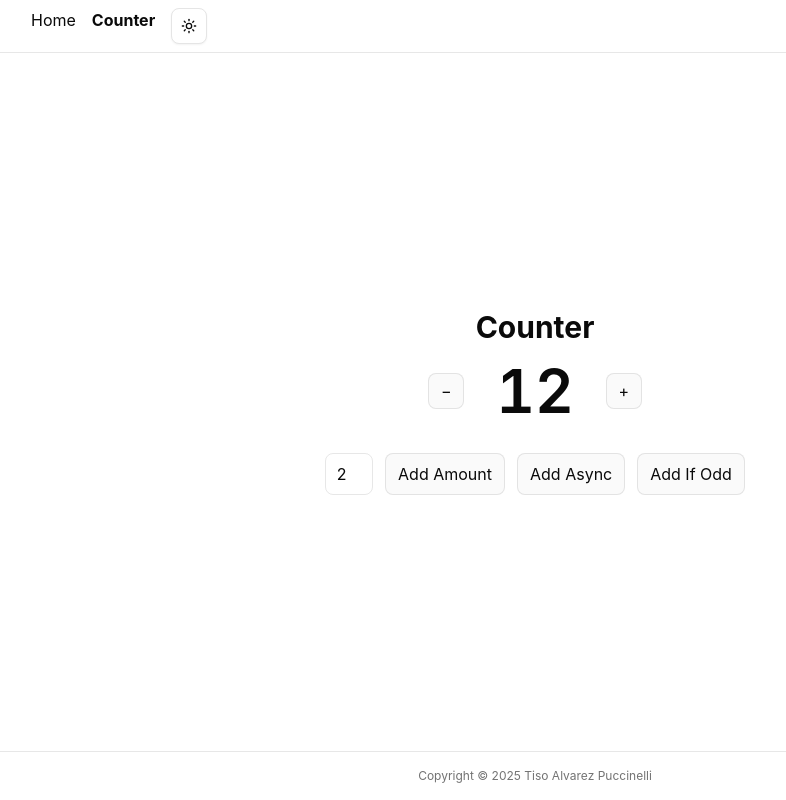
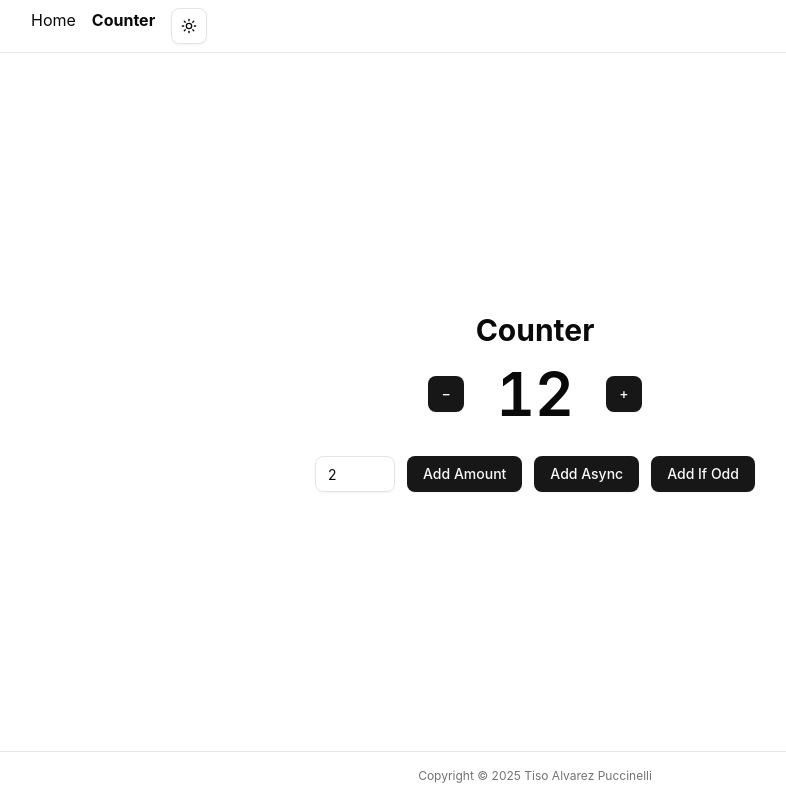
Before and after one commit to tisoap/react-vite-tailwind, a React (Vite) app: page /counter in a window 1280 px wide. Shown: the whole page, without its empty margins (105-891 px from the left). Built offline with nearby package versions, Linux system fonts and the light colour scheme.

Commit message:
Update counter page to use ShadCN

```diff
--- a/src/components/NumberInput/index.tsx
+++ /dev/null
@@ -1,19 +0,0 @@
-import type { ComponentProps } from "react";
-
-import { cn } from "@/lib/utils";
-
-export type NumberInputProps = Omit<ComponentProps<"input">, "type">;
-
-export const NumberInput = ({ className = "", ...props }: NumberInputProps) => {
-	return (
-		<input
-			className={cn(
-				"border-primary/10 bg-bg-primary-foreground w-12 rounded-md border py-2 text-center",
-				className,
-			)}
-			inputMode="numeric"
-			type="number"
-			{...props}
-		/>
-	);
-};
--- a/src/components/UIButton/index.tsx
+++ /dev/null
@@ -1,29 +0,0 @@
-import type { ComponentProps } from "react";
-
-import { cn } from "@/lib/utils";
-
-export interface UIButtonProps extends ComponentProps<"button"> {
-	square?: boolean;
-}
-
-export const UIButton = ({
-	className = "",
-	square = false,
-	type = "button",
-	...props
-}: UIButtonProps) => {
-	return (
-		<button
-			className={cn(
-				"border-primary/10 bg-primary-foreground hover:bg-primary/10 rounded-md border",
-				{
-					"grid h-9 w-9 place-items-center": square,
-					"px-3 py-2": !square,
-				},
-				className,
-			)}
-			type={type}
-			{...props}
-		/>
-	);
-};
--- a/src/routes/counter.tsx
+++ b/src/routes/counter.tsx
@@ -1,9 +1,9 @@
 import { createFileRoute } from "@tanstack/react-router";
 import { useState } from "react";
 
-import { NumberInput } from "@/components/NumberInput";
 import { PageTitle } from "@/components/PageTitle";
-import { UIButton } from "@/components/UIButton";
+import { Button } from "@/components/UI/Button";
+import { Input } from "@/components/UI/Input";
 
 export const Route = createFileRoute("/counter")({
 	component: CounterPage,
@@ -42,32 +42,34 @@ function CounterPage() {
 			<div className="h-4" />
 
 			<div className="mb-8 flex items-center justify-center gap-8">
-				<UIButton aria-label="Decrement" onClick={handleDecrement} square>
+				<Button aria-label="Decrement" onClick={handleDecrement} size="icon">
 					−
-				</UIButton>
+				</Button>
 				<div className="text-6xl font-semibold tabular-nums">{count}</div>
-				<UIButton aria-label="Increment" onClick={handleIncrement} square>
+				<Button aria-label="Increment" onClick={handleIncrement} size="icon">
 					+
-				</UIButton>
+				</Button>
 			</div>
 
 			<div className="flex items-center justify-center gap-3">
-				<NumberInput
+				<Input
 					aria-label="Amount"
-					onChange={(event) => {
+					className="w-20"
+					onChange={(event: React.ChangeEvent<HTMLInputElement>) => {
 						setAmount(Number(event.target.value));
 					}}
+					type="number"
 					value={amount}
 				/>
-				<UIButton onClick={handleAddAmount}>Add Amount</UIButton>
-				<UIButton
+				<Button onClick={handleAddAmount}>Add Amount</Button>
+				<Button
 					onClick={() => {
 						void handleAddAsync();
 					}}
 				>
 					Add Async
-				</UIButton>
-				<UIButton onClick={handleAddIfOdd}>Add If Odd</UIButton>
+				</Button>
+				<Button onClick={handleAddIfOdd}>Add If Odd</Button>
 			</div>
 		</div>
 	);
```
Also changed, not shown: src/components/UI/Input/index.tsx (renamed from src/components/UI/Input/input.tsx), 2 other files (tests, documents, lock files or other folders).
